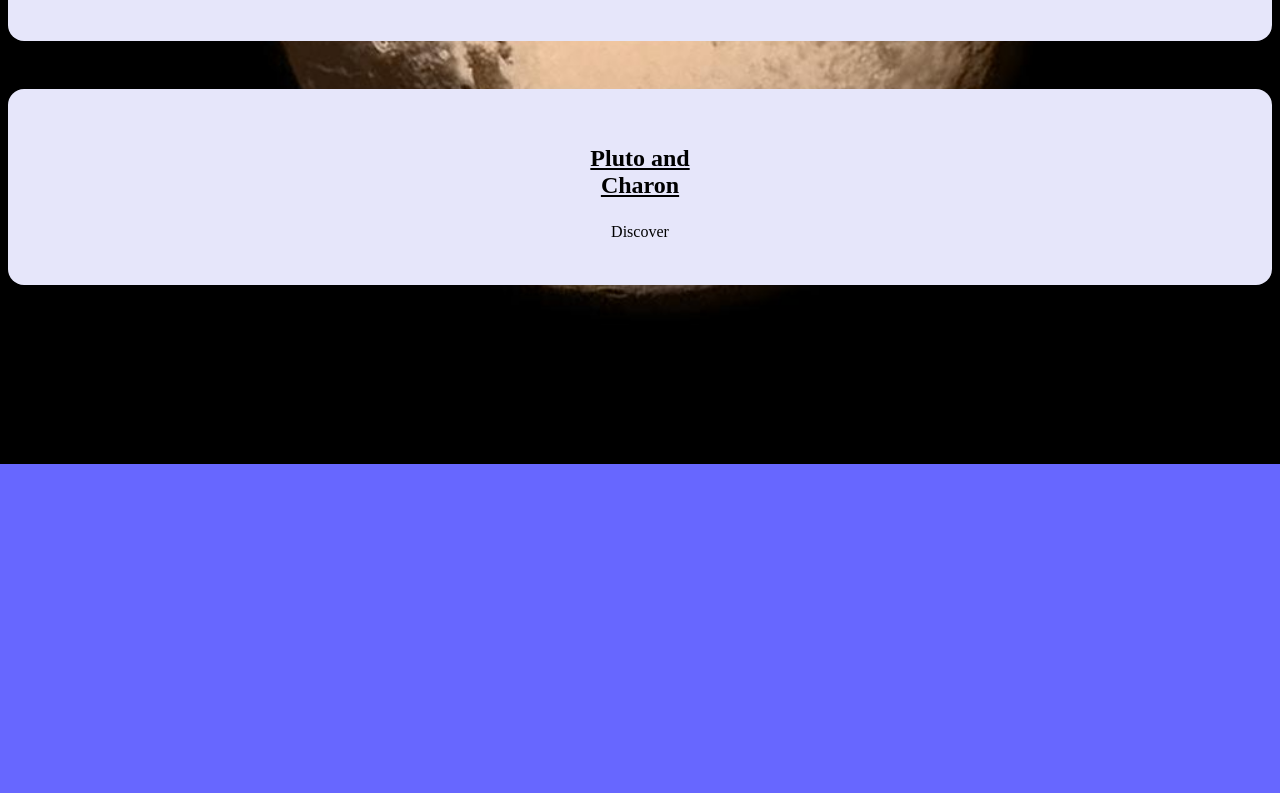
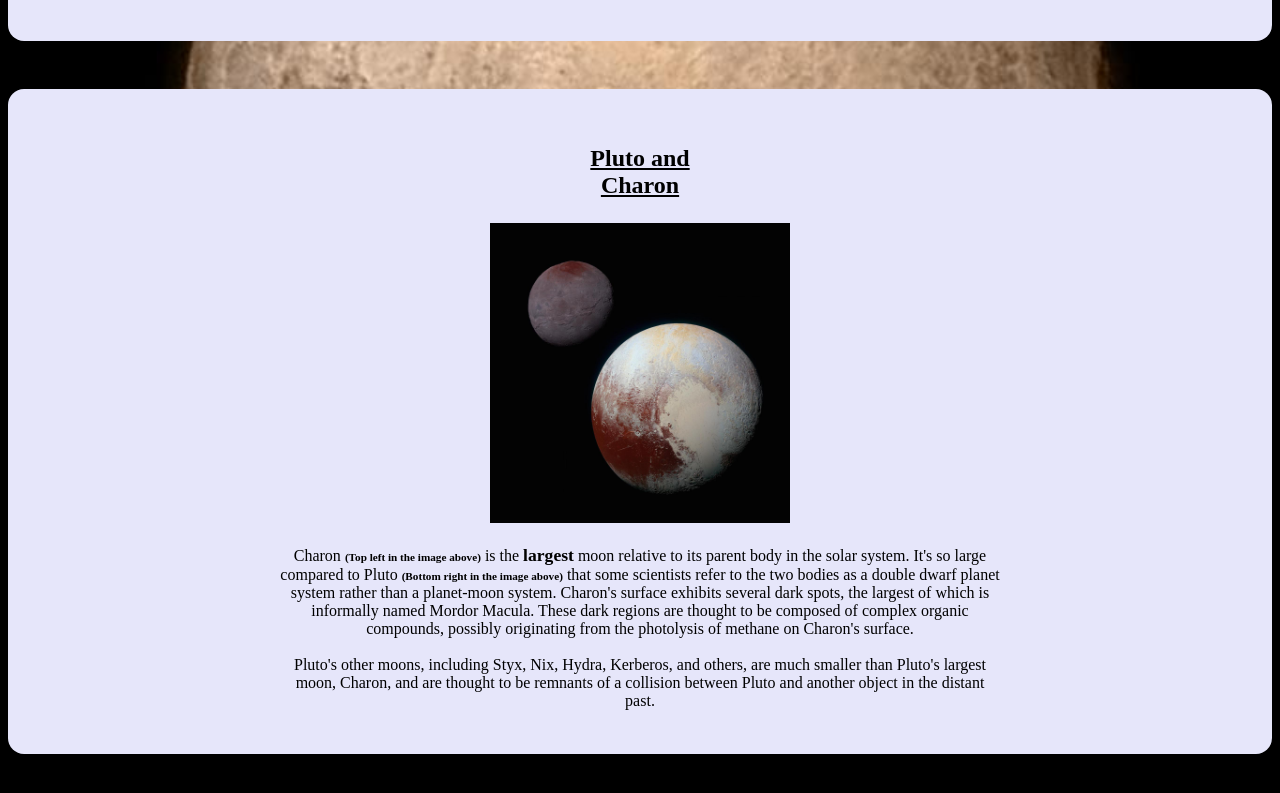
Before and after one commit to okdokeko/SolarSafari, a plain HTML site: page planets/pluto.html in a window 1280 px wide. Shown: the part 613-1406 px from the top of the page. Before the commit the page ends 1077 px from the top, so only its background shows below. Drawn offline with Linux system fonts and the light colour scheme.

Commit message:
Added Charon Section

```diff
--- a/planets/pluto.html
+++ b/planets/pluto.html
@@ -51,8 +51,45 @@
         </section>
         <section id="planet-info">
             <h2>Pluto and Charon</h2>
-            <p> Discover
+            <p>
+                <img id="charonPlutoImg" src="../img/charon_pluto.jpg" alt="Charon and Pluto" width="300" height="300">
 
+                <!-- JavaScript code -->
+                <script>
+                    // Get a reference to the image element
+                    const img = document.getElementById('charonPlutoImg');
+
+                    // Set initial position and direction
+                    let positionY = 0;
+                    let direction = 1; // 1 for moving down, -1 for moving up
+
+                    // Function to animate the image
+                    function animateImage() {
+                      // Move the image by changing its top position
+                      img.style.top = positionY + 'px';
+
+                      // Update position for next animation frame
+                      positionY += direction;
+
+                      // Reverse direction if reaching the limits
+                      if (positionY >= 10 || positionY <= -10) {
+                        direction *= -1;
+                      }
+
+                      // Call animateImage again for smooth animation
+                      requestAnimationFrame(animateImage);
+                    }
+
+                    // Start the animation
+                    animateImage();
+                  </script>
+                <br>
+                <br>
+                Charon <span style ="font-size: 0.7em;">(Top left in the image above)</span> is the <span style ="font-size: 1.1em;">largest</span> moon relative to its parent body in the solar system. It's so large compared to Pluto <span style ="font-size: 0.7em;">(Bottom right in the image above)</span> that some scientists refer to the two bodies as a double dwarf planet system rather than a planet-moon system.
+                Charon's surface exhibits several dark spots, the largest of which is informally named Mordor Macula. These dark regions are thought to be composed of complex organic compounds, possibly originating from the photolysis of methane on Charon's surface.
+                <br>
+                <br>
+                Pluto's other moons, including Styx, Nix, Hydra, Kerberos, and others, are much smaller than Pluto's largest moon, Charon, and are thought to be remnants of a collision between Pluto and another object in the distant past.
             </p>
         </section>
         <section id="trip-cost">
```
Also changed, not shown: img/charon_pluto.jpg (added).
